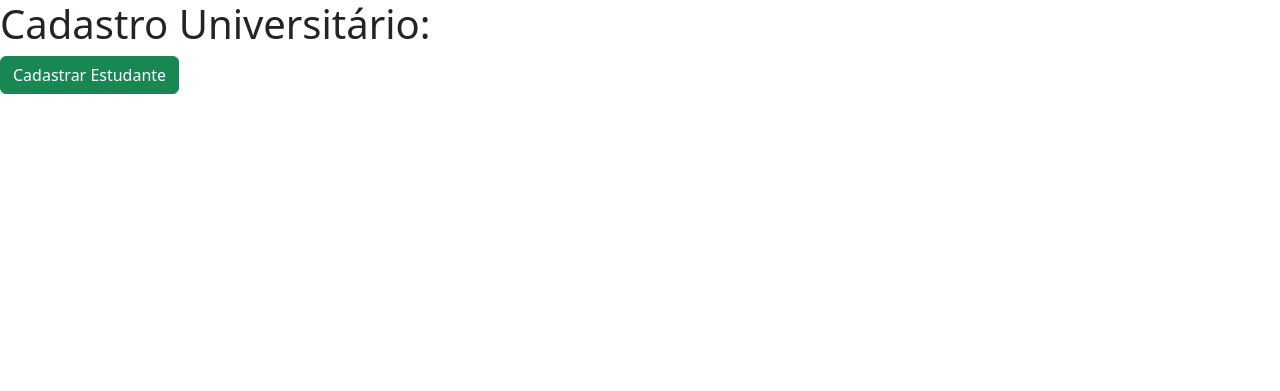
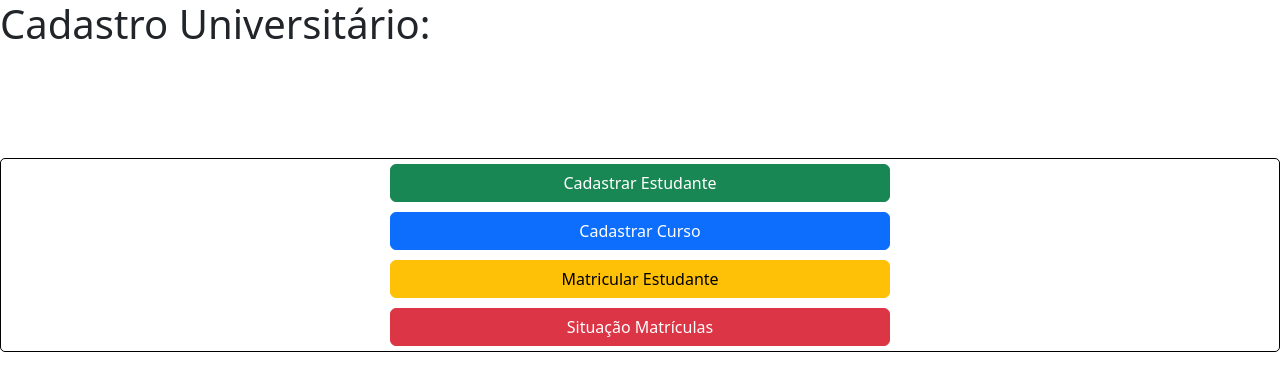
Before and after one commit to matheus30507-prog/Projeto_Cadastro_Estudante, a PHP site: page / in a window 1280 px wide. Shown: the top 391 px of the page. Run offline with PHP 8.4, Linux system fonts and the light colour scheme.

Commit message:
Criando e melhorando a estilização da aplicacao

```diff
--- /dev/null
+++ b/css/style.css
@@ -0,0 +1,13 @@
+.alinhamento {
+	display: flex;
+	flex-direction: column;
+	align-items: center;
+	margin-top: 110px;
+	border-radius: 5px;
+	border: 1px solid black;
+}
+
+.alinhamento button {
+	width: 500px;
+	margin: 5px;
+}
--- a/index.php
+++ b/index.php
@@ -5,11 +5,17 @@
 	<meta name="viewport" content="width=device-width, initial-scale=1">
 	<title>Cadastro Universitário</title>
 	<link href="https://cdn.jsdelivr.net/npm/bootstrap@5.3.8/dist/css/bootstrap.min.css" rel="stylesheet">
+	<link rel="stylesheet" href="css/style.css">
 </head>
 
 <body>
 <h1>Cadastro Universitário:</h1>
-<div><button type="button" class="btn btn-success" onclick="window.location.href='cadastro_estudante/estudante.php'">Cadastrar Estudante</button></div><br>
+<div class="alinhamento">
+	<button type="button" class="btn btn-success" onclick="window.location.href='cadastro_estudante/estudante.php'">Cadastrar Estudante</button>
+	<button type="button" class="btn btn-primary">Cadastrar Curso</button>
+	<button type="button" class="btn btn-warning">Matricular Estudante</button>
+	<button type="button" class="btn btn-danger">Situação Matrículas</button>
+</div>
 <div></div>
 </body>
 </html>
```
